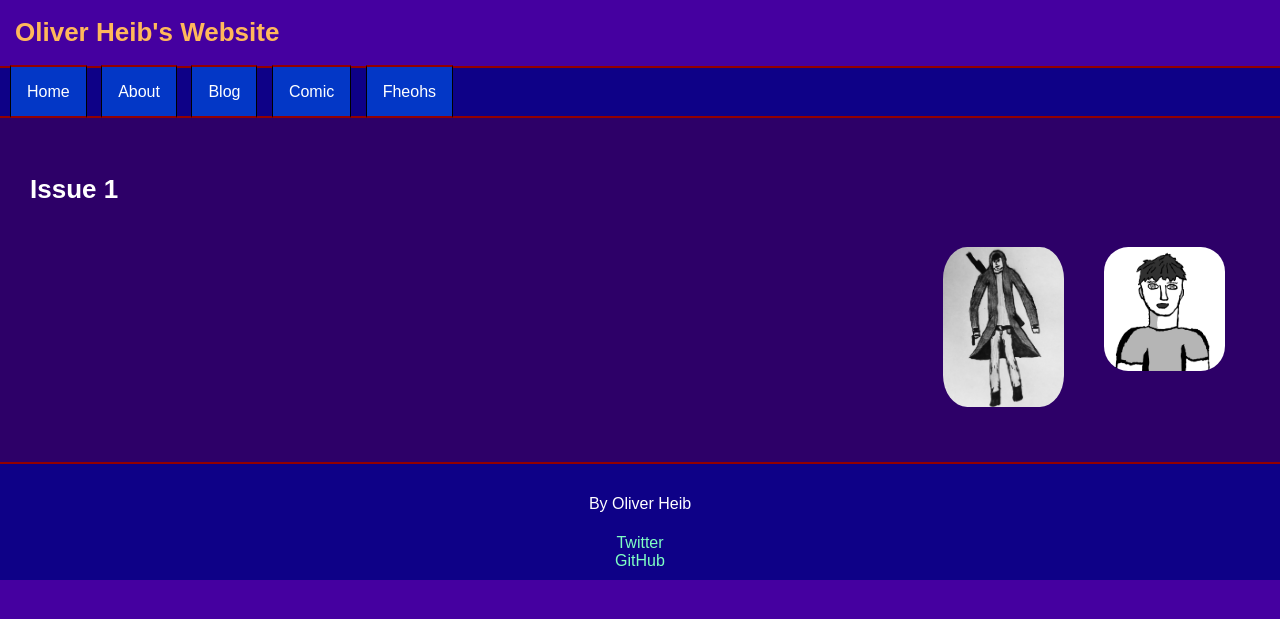
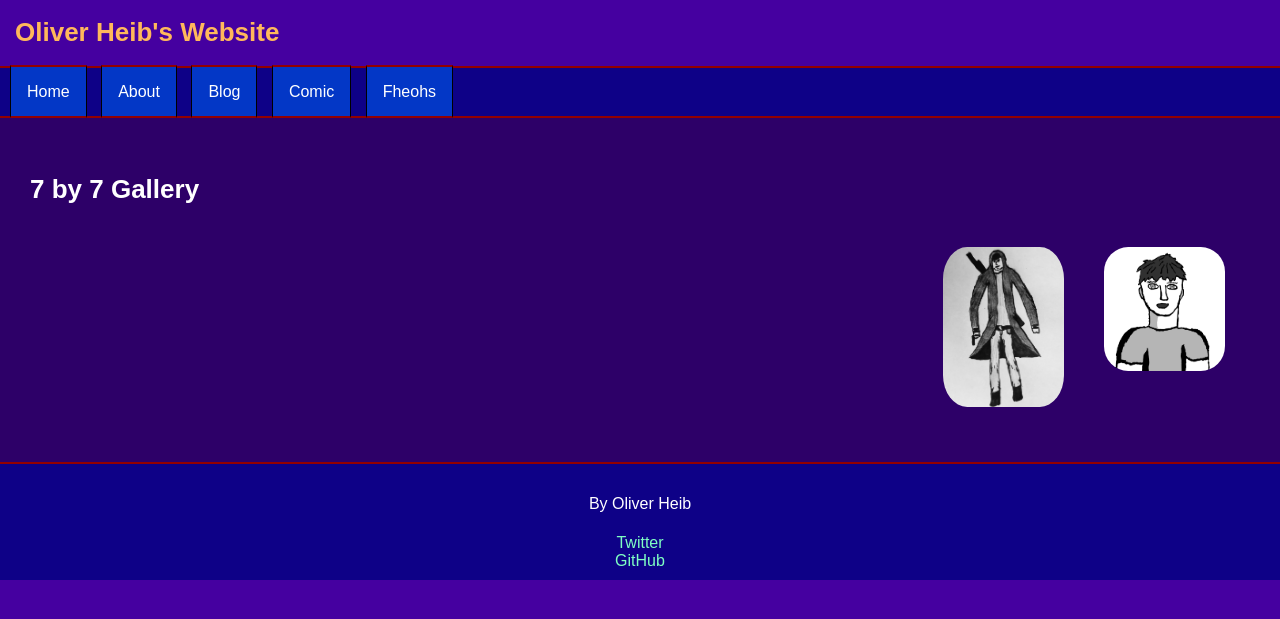
Before and after one commit to OliverHeib/E-PortfolioInJekyll, a Jekyll site: the page built from comic/gallery.html, in a window 1280 px wide. Shown: the top 619 px of the page. Built offline with Jekyll 4.4.1, drawn with Linux system fonts in a browser that asks for light colours; comment, search, counter and statistics services are not loaded.

Commit message:
Update gallery.html

```diff
--- a/comic/gallery.html
+++ b/comic/gallery.html
@@ -3,7 +3,7 @@ layout: default
 title: Gallery
 permalink: /comic/7by7/gallery
 ---
-<h1>Issue 1</h1>
+<h1>7 by 7 Gallery</h1>
 
 {% for image in site.static_files %}
     {% if image.path contains 'images/comic' %}
```
